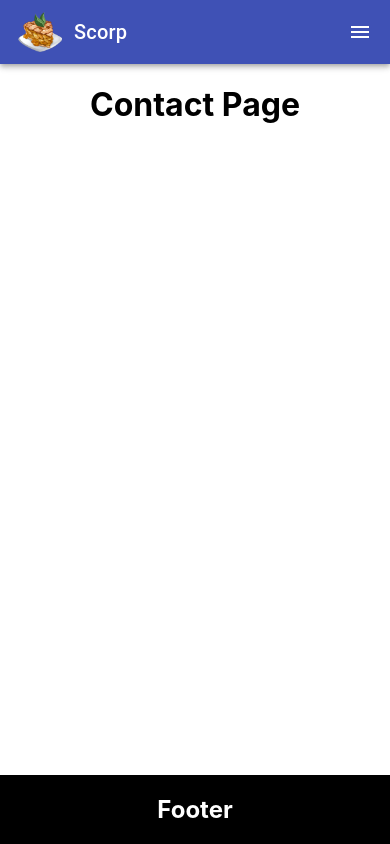
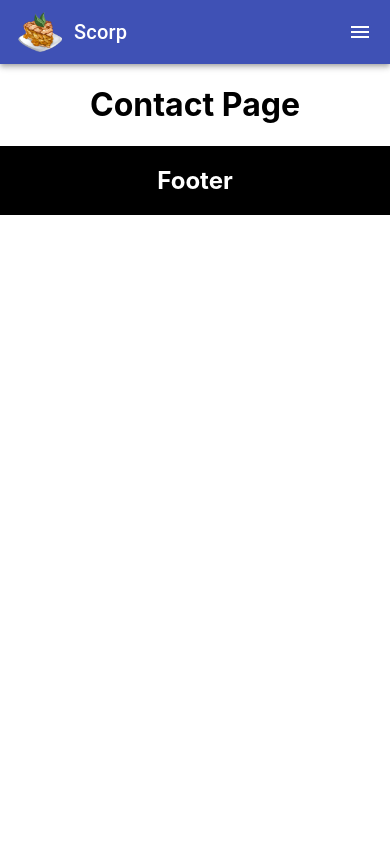
Before and after one commit to Ahmetbasli/active, a React (Create React App) app: page /contact in a window 390 px wide. Built offline with nearby package versions, Linux system fonts and the light colour scheme.

Commit message:
Make footer responsive

```diff
--- a/src/components/footer/Footer.css
+++ b/src/components/footer/Footer.css
@@ -8,3 +8,9 @@
   align-items: center;
   justify-content: center;
 }
+@media only screen and (max-width: 768px) {
+  .footer {
+    position: unset;
+    bottom: unset;
+  }
+}
```
